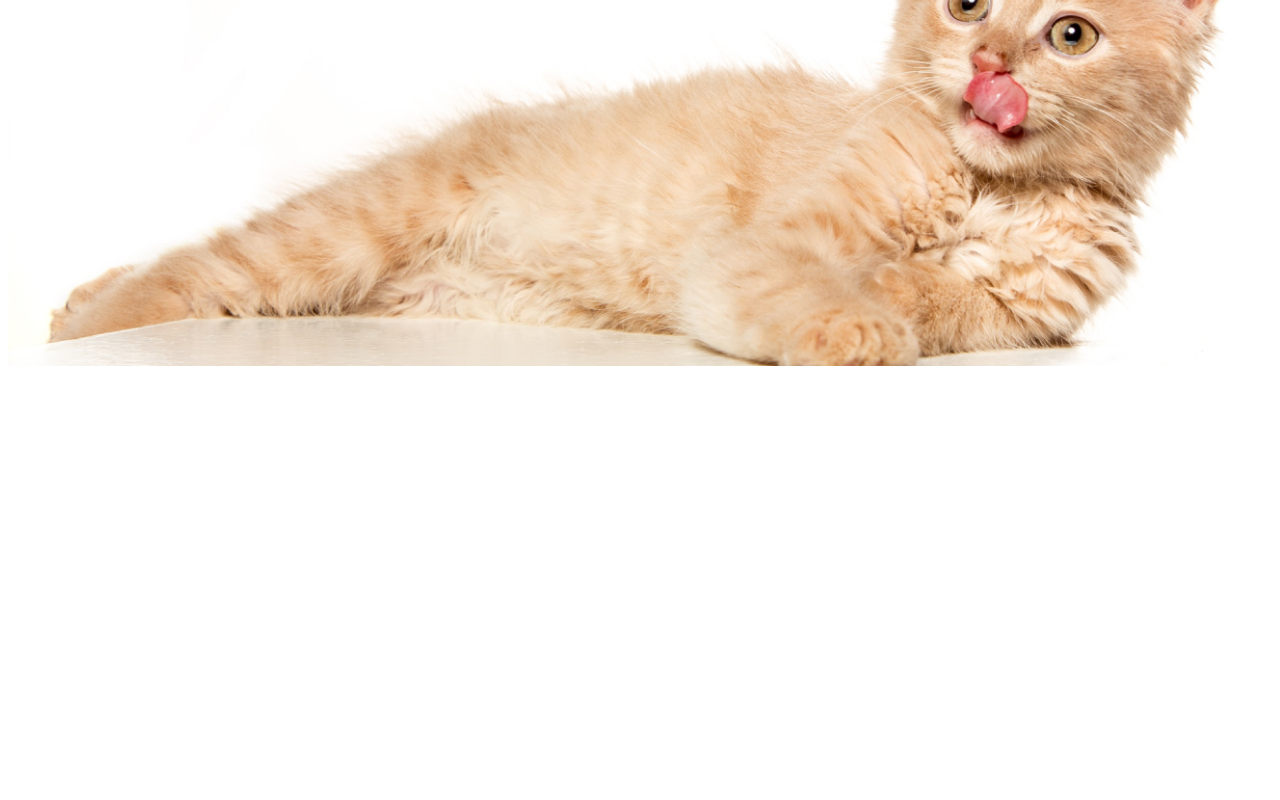
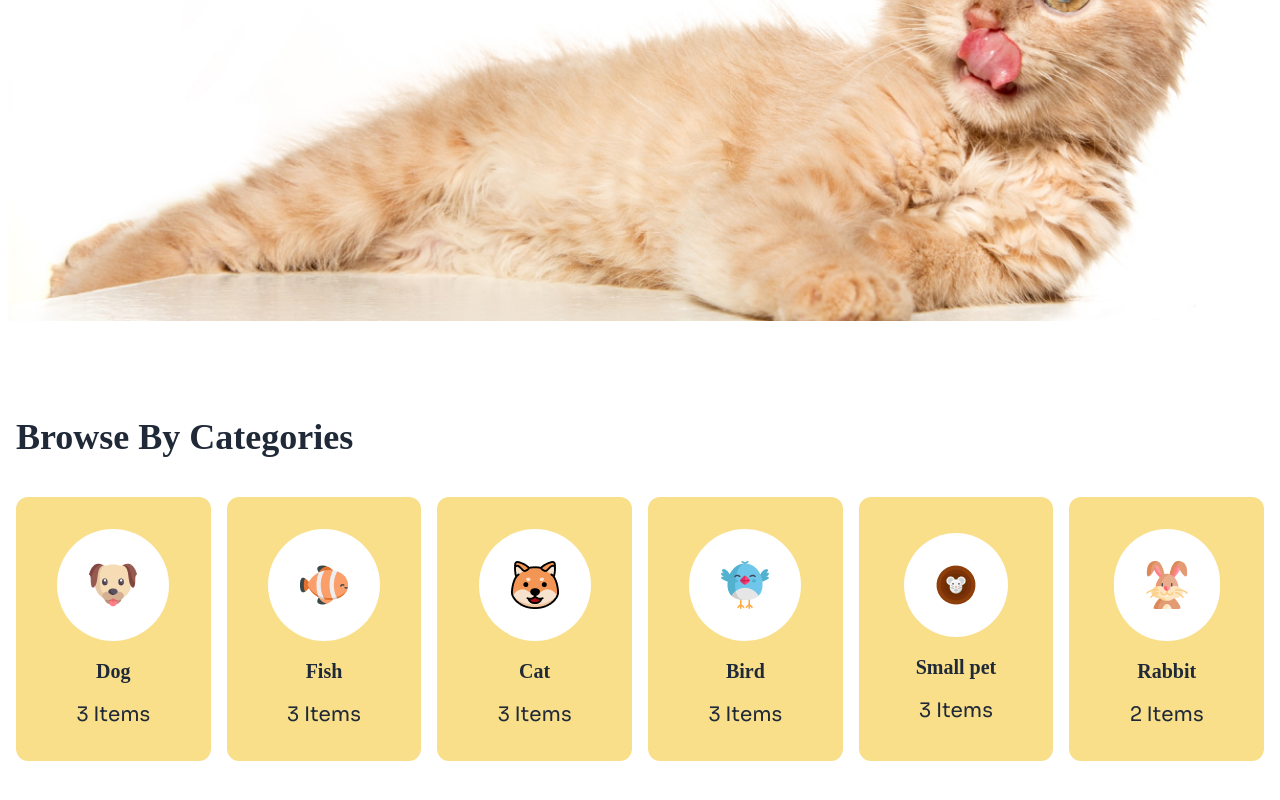
Before and after one commit to daiyankabir/pet-shop, a plain HTML site: page index.html in a window 1280 px wide. Shown: the part 520-1320 px from the top of the page. Before the commit the page ends 886 px from the top, so only its background shows below. Drawn offline with nearby package versions, Linux system fonts and the light colour scheme; a web font is replaced by a local one.

Commit message:
design updated

```diff
--- a/index.html
+++ b/index.html
@@ -25,7 +25,8 @@
                     colors: {
                         clifford: '#da373d',
                         'maincolor': '#FFDC26',
-                        'mainbg': '#FFF9F4'
+                        'mainbg': '#FFF9F4',
+                        'maincard': '#F9DF8A'
                     }
                 }
             }
@@ -45,9 +46,9 @@
 
 <body class="font-sora ">
     <!-- Header section -->
-    <header>
+    <header class="relative">
         <!-- Navbar -->
-        <div class="bg-mainbg lg:py-2 mb-20">
+        <div class="bg-mainbg lg:py-2">
             <nav class="container mx-auto">
                 <div class="navbar">
                     <div class="navbar-start">
@@ -106,7 +107,7 @@
             </nav>
         </div>
         <!-- Hero Section -->
-        <section class="container mx-auto relative px-2 mb-20">
+        <section class="container mx-auto px-2 my-10 relative">
             <!-- Hero Text -->
             <div class="text-left absolute w-2/3 md:w-1/2 top-0 z-10 space-y-5">
                 <h1 class="font-adam  text-3xl md:text-5xl">Pamper Your Pet, <br> They Deserve <br>the Bes</h1>
@@ -123,7 +124,8 @@
             </div>
             <!-- hero image -->
 
-            <div class="absolute top-36 md:top-0">
+            <div class="relative top-32 md:top-0">
+
                 <img src="c1-assets/cat-big.png">
             </div>
         </section>
@@ -133,7 +135,62 @@
 
     <!-- Main Section -->
     <main class="container mx-auto">
+        <!-- Categories Section -->
+        <section class="mt-48 md:my-24 mx-4">
+            <div class="flex  justify-start flex-col gap-10">
+                <h1 class="text-2xl font-bold font-adam md:text-4xl">
+                    Browse By Categories
+                </h1>
 
+                <!-- Cards -->
+                <div class="grid grid-cols-2 md:grid-cols-6  gap-2 md:gap-4">
+                    <div
+                        class="flex flex-col gap-4 items-center justify-center border-solid border-1 border-maincolor bg-maincard rounded-xl p-8">
+                        <div class="bg-white rounded-full p-8 "><img src=" c1-assets/dog-cartoon.png"></div>
+
+                        <h2 class="font-adam font-bold md:text-xl">Dog</h2>
+                        <small class="md:text-xl">3 Items</small>
+                    </div>
+                    <div
+                        class="flex flex-col gap-4 items-center justify-center border-solid border-1 border-maincolor bg-maincard rounded-xl p-8">
+                        <div class="bg-white rounded-full p-8"><img src="c1-assets/fish-cartoon.png"></div>
+
+                        <h2 class="font-adam font-bold md:text-xl">Fish</h2>
+                        <small class="md:text-xl">3 Items</small>
+                    </div>
+                    <div
+                        class="flex flex-col gap-4 items-center justify-center border-solid border-1 border-maincolor bg-maincard rounded-xl p-8">
+                        <div class="bg-white rounded-full p-8"> <img src="c1-assets/cat-cartoon.png"></div>
+
+                        <h2 class="font-adam font-bold md:text-xl">Cat</h2>
+                        <small class="md:text-xl">3 Items</small>
+                    </div>
+                    <div
+                        class="flex flex-col gap-4 items-center justify-center border-solid border-1 border-maincolor bg-maincard rounded-xl p-8">
+                        <div class="bg-white rounded-full p-8"><img src="c1-assets/bird-cartoon.png"></div>
+
+                        <h2 class="font-adam font-bold md:text-xl">Bird</h2>
+                        <small class="md:text-xl">3 Items</small>
+                    </div>
+                    <div
+                        class="flex flex-col gap-4 items-center justify-center border-solid border-1 border-maincolor bg-maincard rounded-xl p-8">
+                        <div class="bg-white rounded-full p-8"><img src="c1-assets/mouse-cartoon.png"></div>
+
+                        <h2 class="font-adam font-bold md:text-xl">Small pet</h2>
+                        <small class="md:text-xl">3 Items</small>
+                    </div>
+                    <div
+                        class="flex flex-col gap-4 items-center justify-center border-solid border-1 border-maincolor bg-maincard rounded-xl p-8">
+                        <div class="bg-white rounded-full p-8"><img src="c1-assets/rabbit-cartoon.png"></div>
+
+                        <h2 class="font-adam font-bold md:text-xl">Rabbit</h2>
+                        <small class="md:text-xl">2 Items</small>
+                    </div>
+
+                </div>
+            </div>
+
+        </section>
     </main>
 
     <!-- footer section -->
```
